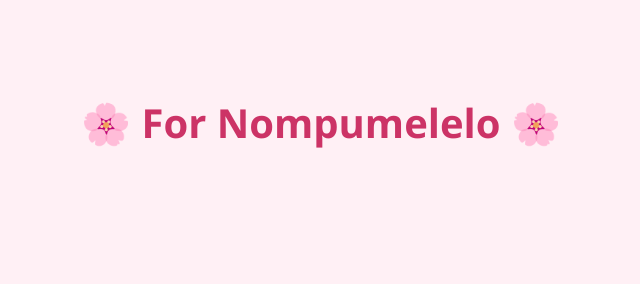
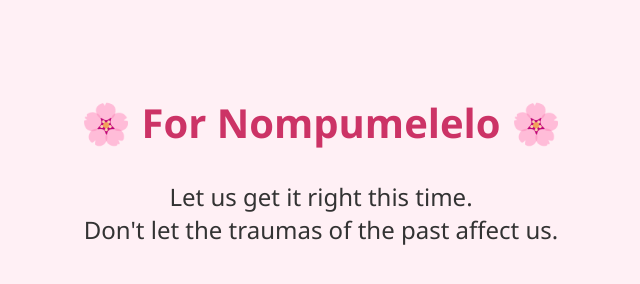
Before and after one commit to Sethu-dotcom/Just-coding, a plain HTML site: page index.html in a window 1280 px wide. Shown: the whole page, without its empty margins (319-959 px from the left). Drawn offline with Linux system fonts and the light colour scheme.

Commit message:
Update index.html

```diff
--- a/index.html
+++ b/index.html
@@ -17,6 +17,7 @@
     .note {
       font-size: 1.5em;
       margin-top: 30px;
+      white-space: pre-line;
     }
   </style>
 </head>
@@ -26,13 +27,11 @@
 
   <script>
     const messages = [
-      "I had to learn how to code in HTML to write you this.😭
-",
+      "I had to learn how to code in HTML to write you this.😭",
       "I might not be the best at expressing myself but I really do care. ❤",
       "Stufuza. ❤",
-      "You not kissing me hurts.😭
-",
-      "Let us get it right this time, don't let the traumas of the past affect us. "
+      "You not kissing me hurts.😭",
+      "Let us get it right this time.\nDon't let the traumas of the past affect us."
     ];
     const random = messages[Math.floor(Math.random() * messages.length)];
     document.getElementById('message').textContent = random;
```
